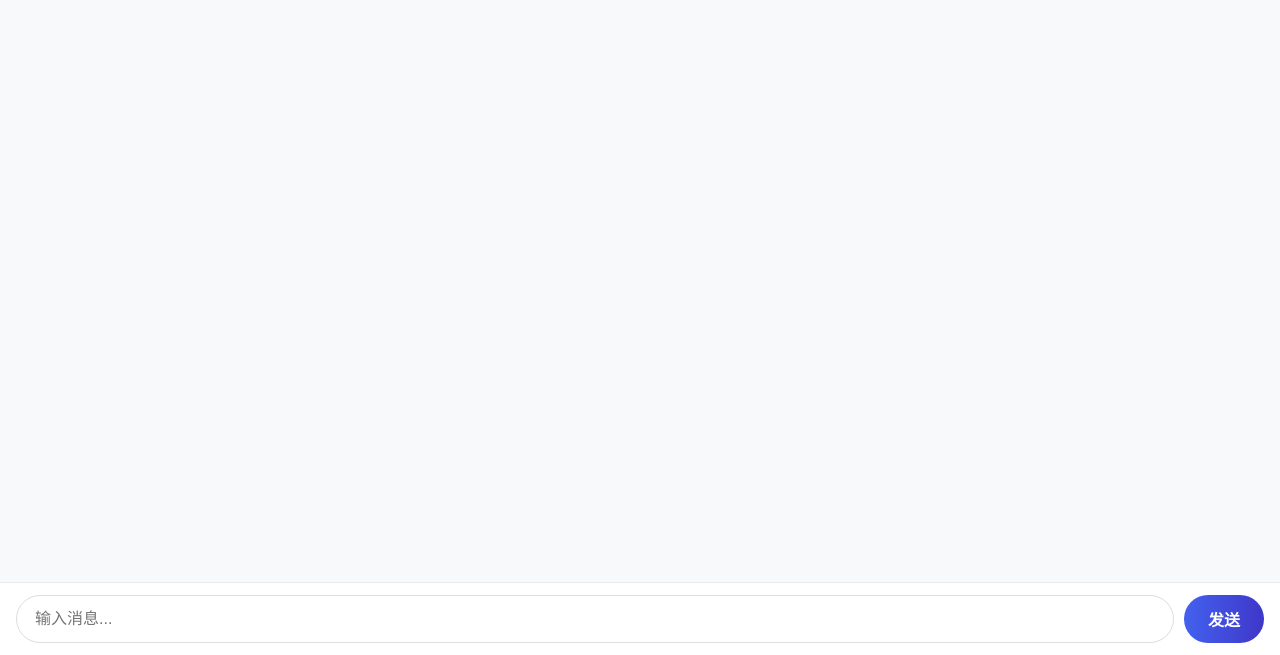
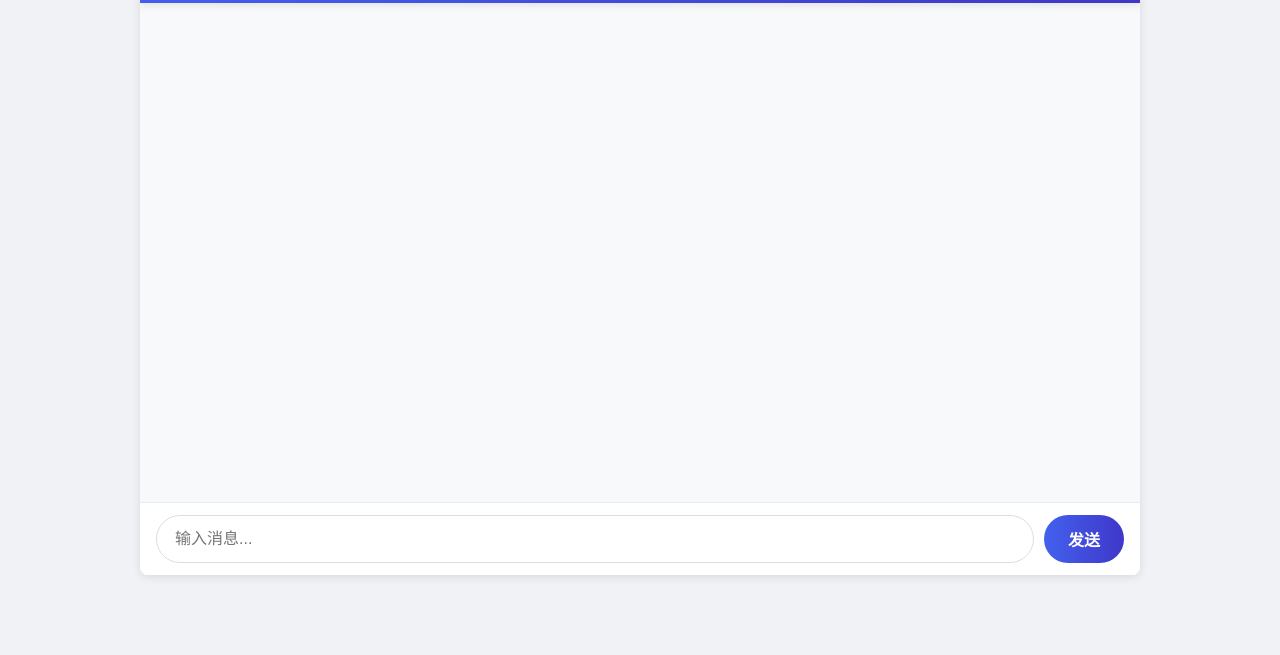
Before and after one commit to xiao-i-fei/lan-chat, a website: page public/index.html in a window 1280 px wide. Shown: the part 145-800 px from the top of the page. Drawn offline with Linux system fonts and the light colour scheme.

Commit message:
手机电脑宽度适配

```diff
--- a/public/css/style.css
+++ b/public/css/style.css
@@ -274,8 +274,27 @@ html, body {
     border-radius: 3px;
 }
 
+
+
+/* 电脑样式 - 居中显示适当大小 */
+@media (min-width: 768px) {
+    .chat-container {
+        width: 80%; /* 或者固定宽度如600px */
+        max-width: 1000px; /* 最大宽度限制 */
+        height: 80vh; /* 视窗高度的80% */
+        margin: auto; /* 水平居中 */
+        position: absolute;
+        top: 50%;
+        left: 50%;
+        transform: translate(-50%, -50%); /* 垂直居中 */
+        border-radius: 8px; /* 可选圆角 */
+        box-shadow: 0 2px 10px rgba(0,0,0,0.1); /* 可选阴影 */
+    }
+}
+
 /* 移动端特定优化 */
 @media (max-width: 768px) {
+
     .chat-header {
         padding: 12px 16px;
         padding-top: calc(12px + env(safe-area-inset-top));
```
